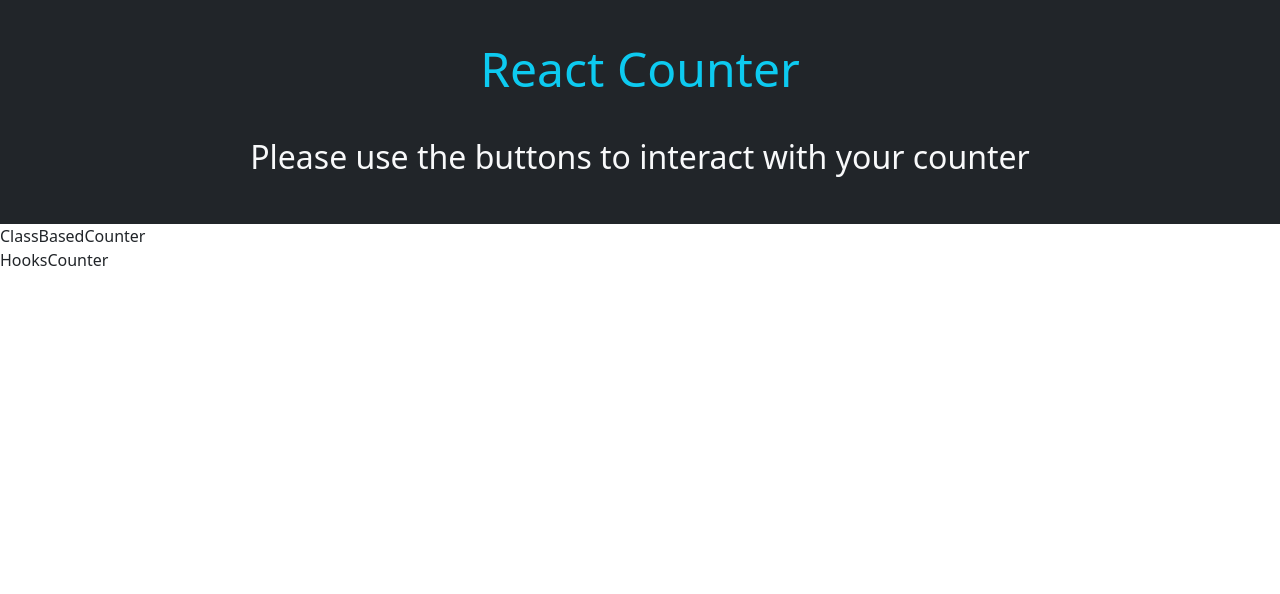
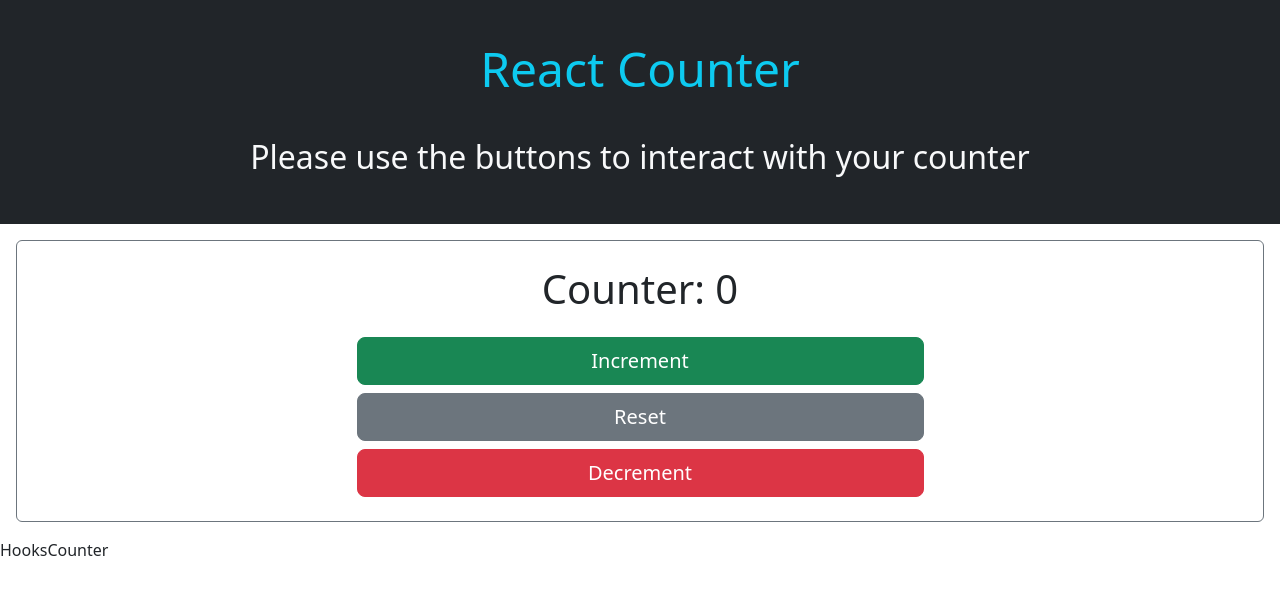
Before and after one commit to GreenCatInForest/counter-app, a React (Create React App) app: page / in a window 1280 px wide. Shown: the top 594 px of the page. Built offline with nearby package versions, Linux system fonts and the light colour scheme.

Commit message:
complete style counter

```diff
--- a/src/components/ClassBasedCounter.js
+++ b/src/components/ClassBasedCounter.js
@@ -4,7 +4,23 @@ export class ClassBasedCounter extends Component {
   constructor(props) {
     super(props);
   }
+
   render() {
-    return <div>ClassBasedCounter</div>;
+    return (
+      <div className="border border-secondary m-3 p-4 rounded">
+        <div className="text-center display-6 mb-4">Counter: 0</div>
+        <div className="d-grid gap-2 col-6 mx-auto">
+          <button className="btn btn-success btn-lg display-3 mx-3">
+            Increment
+          </button>
+          <button className="btn btn-secondary btn-lg display-1 mx-3 ">
+            Reset
+          </button>
+          <button className="btn btn-danger btn-lg display-3 mx-3">
+            Decrement
+          </button>
+        </div>
+      </div>
+    );
   }
 }
```
